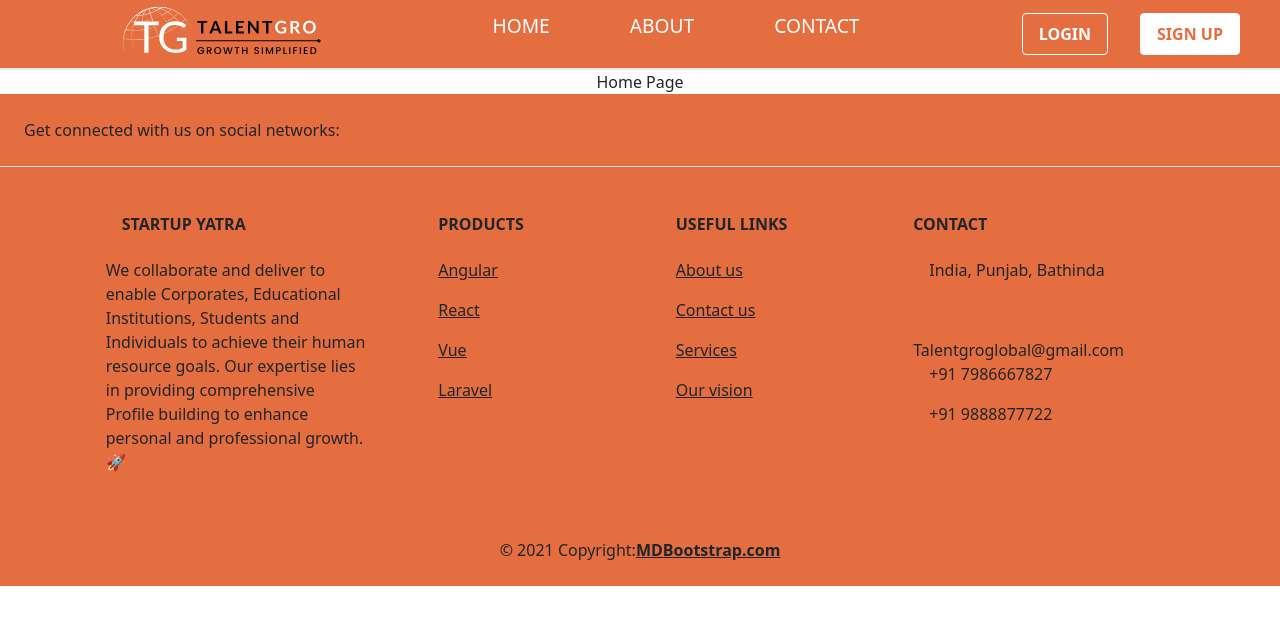
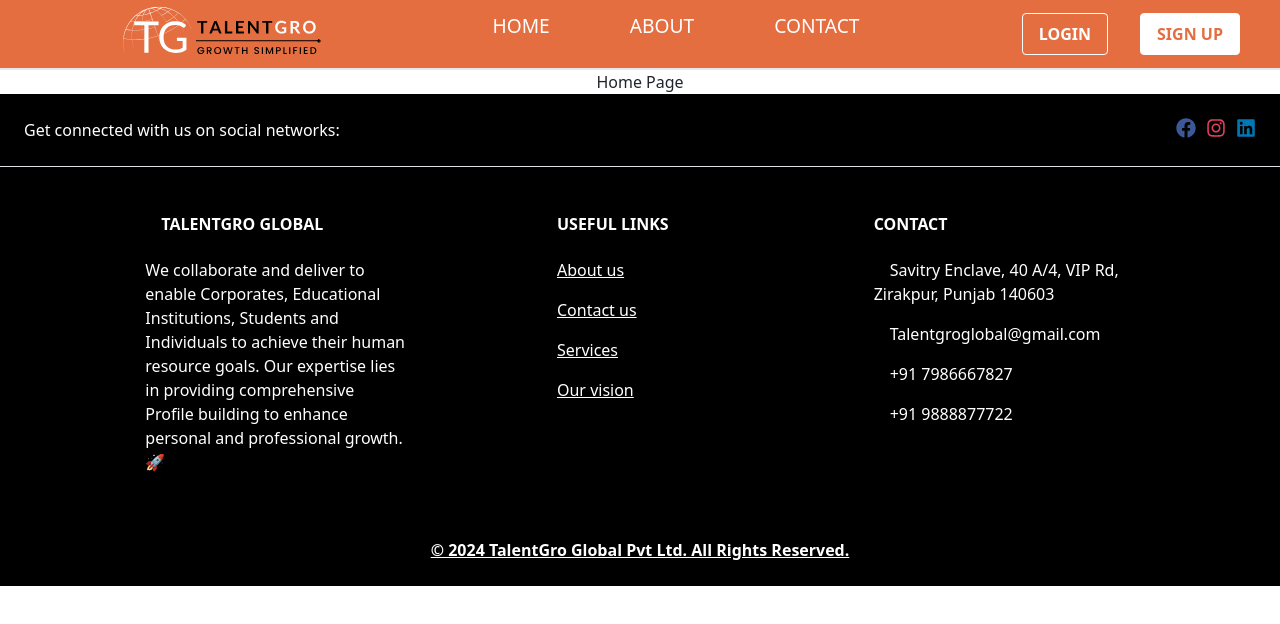
Before and after one commit to Vishal5051/employement-portal-talentGro, a React (Create React App) app: page / in a window 1280 px wide. Shown: the top 624 px of the page. Built offline with nearby package versions, Linux system fonts and the light colour scheme.

Commit message:
footer updated

```diff
--- a/src/components/footer.js
+++ b/src/components/footer.js
@@ -1,43 +1,30 @@
 import React from "react";
-
+import { FaFacebook, FaInstagram, FaLinkedin } from 'react-icons/fa';
 
 const Footer = () => {
     return (
         <>
-<footer className="text-center text-lg-start bg-[#E46E40]">
+<footer className="text-center text-lg-start" style={{ backgroundColor: '#000000', color: 'white' }}>
 
-  <section className="d-flex justify-content-center justify-content-lg-between p-4 border-bottom">
+  <section className="d-flex justify-content-center justify-content-lg-between p-4 border-bottom" style={{ borderBottomColor: 'white' }}>
 
     <div className="me-5 d-none d-lg-block">
       <span>Get connected with us on social networks:</span>
     </div>
 
-
-
-    <div>
-      <a href="" className="me-4 text-reset">
-        <i className="fab fa-facebook-f"></i>
+    <div style={{ display: 'flex', gap: '10px' }}>
+      <a href="https://www.facebook.com/TalentGroGlobal" target="_blank" rel="noopener noreferrer">
+        <FaFacebook size={20} color="#3b5998" />
       </a>
-      <a href="" className="me-4 text-reset">
-        <i className="fab fa-twitter"></i>
+      <a href="https://www.instagram.com/talentgro_global/" target="_blank" rel="noopener noreferrer">
+        <FaInstagram size={20} color="#E4405F" />
       </a>
-      <a href="" className="me-4 text-reset">
-        <i className="fab fa-google"></i>
-      </a>
-      <a href="" className="me-4 text-reset">
-        <i className="fab fa-instagram"></i>
-      </a>
-      <a href="" className="me-4 text-reset">
-        <i className="fab fa-linkedin"></i>
-      </a>
-      <a href="" className="me-4 text-reset">
-        <i className="fab fa-github"></i>
+      <a href="https://www.linkedin.com/company/talentgro-global-pvt-ltd/" target="_blank" rel="noopener noreferrer">
+        <FaLinkedin size={20} color="#0077b5" />
       </a>
     </div>
 
   </section>
-
-
 
   <section className="">
     <div className="container text-center text-md-start mt-5">
@@ -47,35 +34,12 @@
         <div className="col-md-3 col-lg-4 col-xl-3 mx-auto mb-4">
 
           <h6 className="text-uppercase fw-bold mb-4">
-            <i className="fas fa-gem me-3"></i>Startup yatra
+            <i className="fas fa-gem me-3"></i>TalentGro Global
           </h6>
           <p>
           We collaborate and deliver to enable Corporates, Educational Institutions, Students and Individuals to achieve their human resource goals. Our expertise lies in providing comprehensive Profile building to enhance personal and professional growth. 🚀
           </p>
         </div>
-
-
-
-        <div className="col-md-2 col-lg-2 col-xl-2 mx-auto mb-4">
-
-          <h6 className="text-uppercase fw-bold mb-4">
-            Products
-          </h6>
-          <p>
-            <a href="#!" className="text-reset">Angular</a>
-          </p>
-          <p>
-            <a href="#!" className="text-reset">React</a>
-          </p>
-          <p>
-            <a href="#!" className="text-reset">Vue</a>
-          </p>
-          <p>
-            <a href="#!" className="text-reset">Laravel</a>
-          </p>
-        </div>
-
-
 
         <div className="col-md-3 col-lg-2 col-xl-2 mx-auto mb-4">
 
@@ -83,29 +47,27 @@
             Useful links
           </h6>
           <p>
-            <a href="/about" className="text-reset">About us</a>
+            <a href="/about" className="text-reset" style={{ color: 'white' }}>About us</a>
           </p>
           <p>
-            <a href="/contact" className="text-reset">Contact us</a>
+            <a href="/contact" className="text-reset" style={{ color: 'white' }}>Contact us</a>
           </p>
           <p>
-            <a href="/services" className="text-reset">Services </a>
+            <a href="/services" className="text-reset" style={{ color: 'white' }}>Services</a>
           </p>
           <p>
-            <a href="#ourvision" className="text-reset">Our vision</a>
+            <a href="#ourvision" className="text-reset" style={{ color: 'white' }}>Our vision</a>
           </p>
         </div>
-
-
 
         <div className="col-md-4 col-lg-3 col-xl-3 mx-auto mb-md-0 mb-4">
 
           <h6 className="text-uppercase fw-bold mb-4">Contact</h6>
-          <p><i className="fas fa-home me-3"></i> India, Punjab, Bathinda</p>
+          <p><i className="fas fa-home me-3"></i>Savitry Enclave, 40 A/4, VIP Rd, Zirakpur, Punjab 140603</p>
           <p>
             <i className="fas fa-envelope me-3"></i>
-
-          </p> Talentgroglobal@gmail.com
+            Talentgroglobal@gmail.com
+          </p>
           <p><i className="fas fa-phone me-3"></i> +91 7986667827</p>
           <p><i className="fas fa-print me-3"></i>  +91 9888877722</p>
         </div>
@@ -115,16 +77,14 @@
     </div>
   </section>
 
+  <div className="text-center p-4">
 
-
-  <div className="text-center p-4">
-    © 2021 Copyright:
-    <a className="text-reset fw-bold" href="https://mdbootstrap.com/">MDBootstrap.com</a>
+    <a className="text-reset fw-bold" href="https://mdbootstrap.com/" style={{ color: 'white' }}>© 2024 TalentGro Global Pvt Ltd. All Rights Reserved.</a>
   </div>
 
 </footer>
 </>
-      );
+    );
 }
 
 export default Footer;
```
